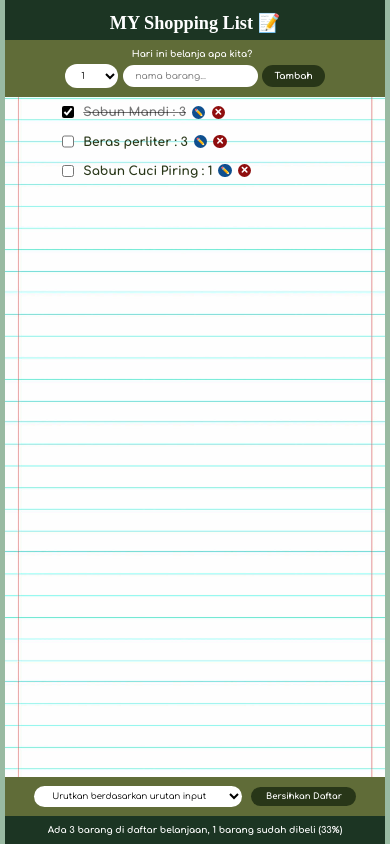
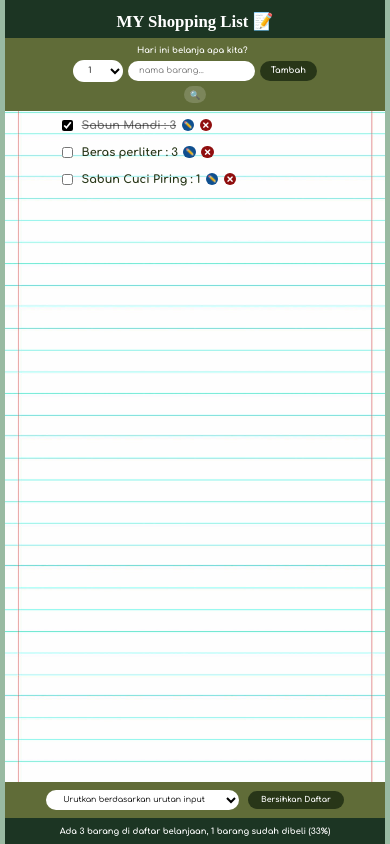
Before and after one commit to Framzy/React-Shopping-List, a React (Vite) app: page / in a window 390 px wide. Built offline with nearby package versions, Linux system fonts and the light colour scheme; a web font is replaced by a local one.

Commit message:
add search fitur

```diff
--- a/src/components/Form.jsx
+++ b/src/components/Form.jsx
@@ -2,16 +2,14 @@ import { useState } from "react";
 import { useItems } from "../context/useItems.jsx";
 
 export default function Form() {
-  const { addItem, quantityNum } = useItems();
+  const { addItem, quantityNum, searchTerm, setSearchTerm } = useItems();
   const [name, setName] = useState("");
   const [quantity, setQuantity] = useState(1);
+  const [isFind, setIsFind] = useState(false);
 
   function handleSubmit(e) {
     e.preventDefault();
-
-    if (!name) return;
-
-    console.log("Beli " + name + " sebanyak " + quantity);
+    if (!name.trim()) return;
 
     const newItem = {
       id: crypto.randomUUID(),
@@ -19,17 +17,38 @@ export default function Form() {
       quantity,
       checked: false,
     };
+
     addItem(newItem);
-
-    console.log(newItem);
     setName("");
     setQuantity(1);
   }
 
+  function toggleFindMode() {
+    setIsFind((prev) => !prev);
+    setSearchTerm(""); // reset pencarian
+  }
+
   return (
     <>
+      {isFind ? (
+        <div className="form-container default">
+          <h3>Cari barang belanjaan</h3>
+          <form className="find-form" onSubmit={(e) => e.preventDefault()}>
+            <input
+              type="text"
+              placeholder="Ketik nama barang..."
+              value={searchTerm}
+              onChange={(e) => setSearchTerm(e.target.value)}
+            />
+          </form>
+          <button className="find-close" onClick={toggleFindMode}>
+            &times;
+          </button>
+        </div>
+      ) : (
+        <div className="form-container find">
+          <h3>Hari ini belanja apa kita?</h3>
           <form className="add-form" onSubmit={handleSubmit}>
-        <h3>Hari ini belanja apa kita?</h3>
             <div className="form-control">
               <select
                 value={quantity}
@@ -43,9 +62,14 @@ export default function Form() {
                 value={name}
                 onChange={(e) => setName(e.target.value)}
               />
-          <button>Tambah</button>
+              <button type="submit">Tambah</button>
             </div>
           </form>
+          <button className="find-open" onClick={toggleFindMode}>
+            🔍
+          </button>
+        </div>
+      )}
     </>
   );
 }
--- a/src/components/GroceryList.jsx
+++ b/src/components/GroceryList.jsx
@@ -4,17 +4,26 @@ import Item from "./Item.jsx";
 import { useMemo } from "react";
 
 export default function GroceryList() {
-  const { items, clearItems } = useItems();
+  const { items, clearItems, searchTerm } = useItems();
   const [sortBy, setSortBy] = useState("input");
 
+  const filteredList = useMemo(() => {
+    return searchTerm
+      ? items.filter((item) =>
+          item.name.toLowerCase().includes(searchTerm.toLowerCase())
+        )
+      : items;
+  }, [items, searchTerm]);
+
   const sortedItems = useMemo(() => {
+    const sorted = [...items];
     switch (sortBy) {
       case "name":
-        return items.slice().sort((a, b) => a.name.localeCompare(b.name));
+        return sorted.sort((a, b) => a.name.localeCompare(b.name));
       case "checked":
-        return items.slice().sort((a, b) => a.checked - b.checked);
+        return sorted.sort((a, b) => a.checked - b.checked);
       default:
-        return items;
+        return sorted;
     }
   }, [items, sortBy]);
 
@@ -22,7 +31,7 @@ export default function GroceryList() {
     <>
       <div className="list">
         <ul>
-          {sortedItems.map((item) => (
+          {(searchTerm ? filteredList : sortedItems).map((item) => (
             <Item item={item} key={item.id} quantity={item.quantity} />
           ))}
         </ul>
--- a/src/context/ItemsProvider.jsx
+++ b/src/context/ItemsProvider.jsx
@@ -41,6 +41,7 @@ function itemsReducer(state, action) {
 export function ItemsProvider({ children }) {
   const [items, dispatch] = useReducer(itemsReducer, []);
   const [isLoaded, setIsLoaded] = useState(false);
+  const [searchTerm, setSearchTerm] = useState("");
 
   // is only run once when the component mounts or local storage/ cache has been deleted
   useEffect(() => {
@@ -103,6 +104,8 @@ export function ItemsProvider({ children }) {
         deleteItem,
         toggleItem,
         clearItems,
+        searchTerm,
+        setSearchTerm,
       }}
     >
       {!isLoaded ? <p>Loading items...</p> : children}
--- a/src/index.css
+++ b/src/index.css
@@ -3,6 +3,7 @@
 :root {
   --primary-color: #1c3523;
   --secondary-color: #606c38;
+  --third-color: #0e4f8f;
 }
 
 * {
@@ -37,7 +38,7 @@ h1 {
   padding: 2rem 0 1rem;
 }
 
-.add-form {
+.form-container {
   background-color: var(--secondary-color);
   padding: 1.5rem 0;
   display: flex;
@@ -47,6 +48,43 @@ h1 {
   gap: 0.8rem;
 }
 
+/* find form */
+.find-form {
+  display: flex;
+  flex-direction: row;
+  align-items: center;
+  justify-content: center;
+  gap: 1rem;
+}
+
+.find-close,
+.find-open {
+  background-color: #ffffff2d;
+  font-family: inherit;
+  border-radius: 3rem;
+  border: none;
+  padding: 0.1rem 1rem;
+  cursor: pointer;
+}
+
+.find-close {
+  font-size: 3rem;
+  color: #ffffff;
+}
+
+.find-open {
+  padding: 0.6rem 1rem;
+  font-size: 1.5rem;
+}
+
+/* add form */
+.add-form {
+  display: flex;
+  flex-direction: row;
+  align-items: center;
+  justify-content: center;
+}
+
 .form-control {
   display: flex;
   flex-direction: row;
@@ -54,7 +92,7 @@ h1 {
   gap: 0.8rem;
 }
 
-.add-form h3 {
+.form-container h3 {
   margin-right: 1rem;
   font-size: 1.5rem;
   color: white;
@@ -138,9 +176,10 @@ button {
   padding: 0;
   width: 2.2rem;
   height: 2.2rem;
-  background-color: rgb(14, 79, 143);
+  background-color: var(--third-color);
   margin-left: 1rem;
 }
+
 .list li .del {
   display: flex;
   align-items: center;
@@ -178,36 +217,53 @@ button {
 }
 
 /* tablet */
-@media (max-width: 1280px) {
+@media (max-width: 1450px) {
   html {
     font-size: 80%;
   }
 }
+@media (max-width: 1280px) {
+  html {
+    font-size: 75%;
+  }
+}
 @media (max-width: 1024px) {
   html {
-    font-size: 70%;
+    font-size: 65%;
   }
 }
 @media (max-width: 900px) {
   html {
-    font-size: 60%;
+    font-size: 55%;
   }
 }
 @media (max-width: 768px) {
   html {
-    font-size: 45%;
+    font-size: 42%;
   }
 }
-@media (max-width: 577px) {
+@media (max-width: 620px) {
+  .app {
+    width: 90%;
+  }
   html {
     font-size: 38%;
   }
 }
-@media (max-width: 576px) {
+@media (max-width: 480px) {
+  html {
+    font-size: 35%;
+  }
   .app {
     width: 100%;
   }
-  .add-form {
+
+  .form-container.default {
     flex-direction: column;
   }
 }
+@media (max-width: 400px) {
+  .form-container.find {
+    flex-direction: column;
+  }
+}
```
Lines whose indentation alone changed are shown as unchanged.
